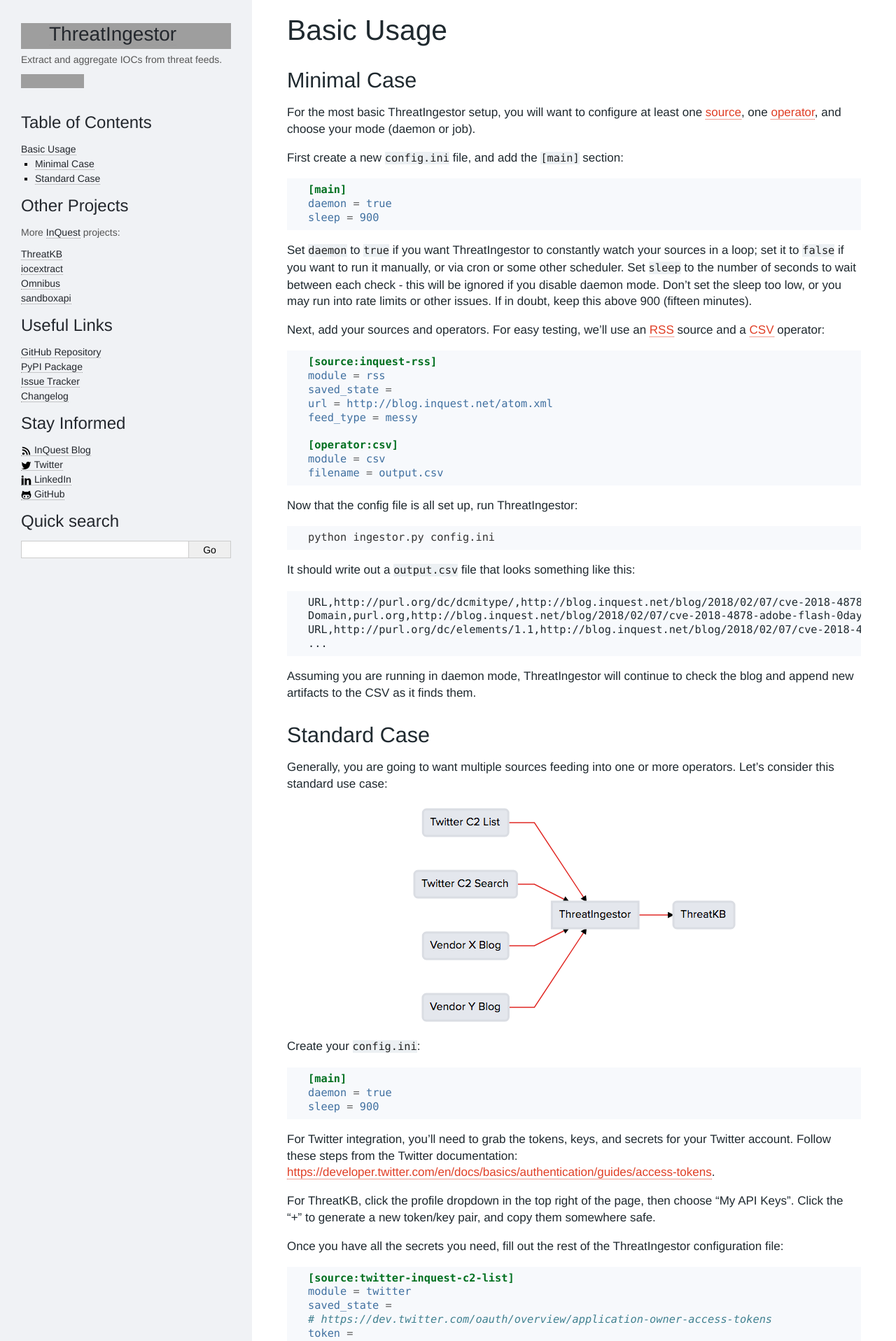
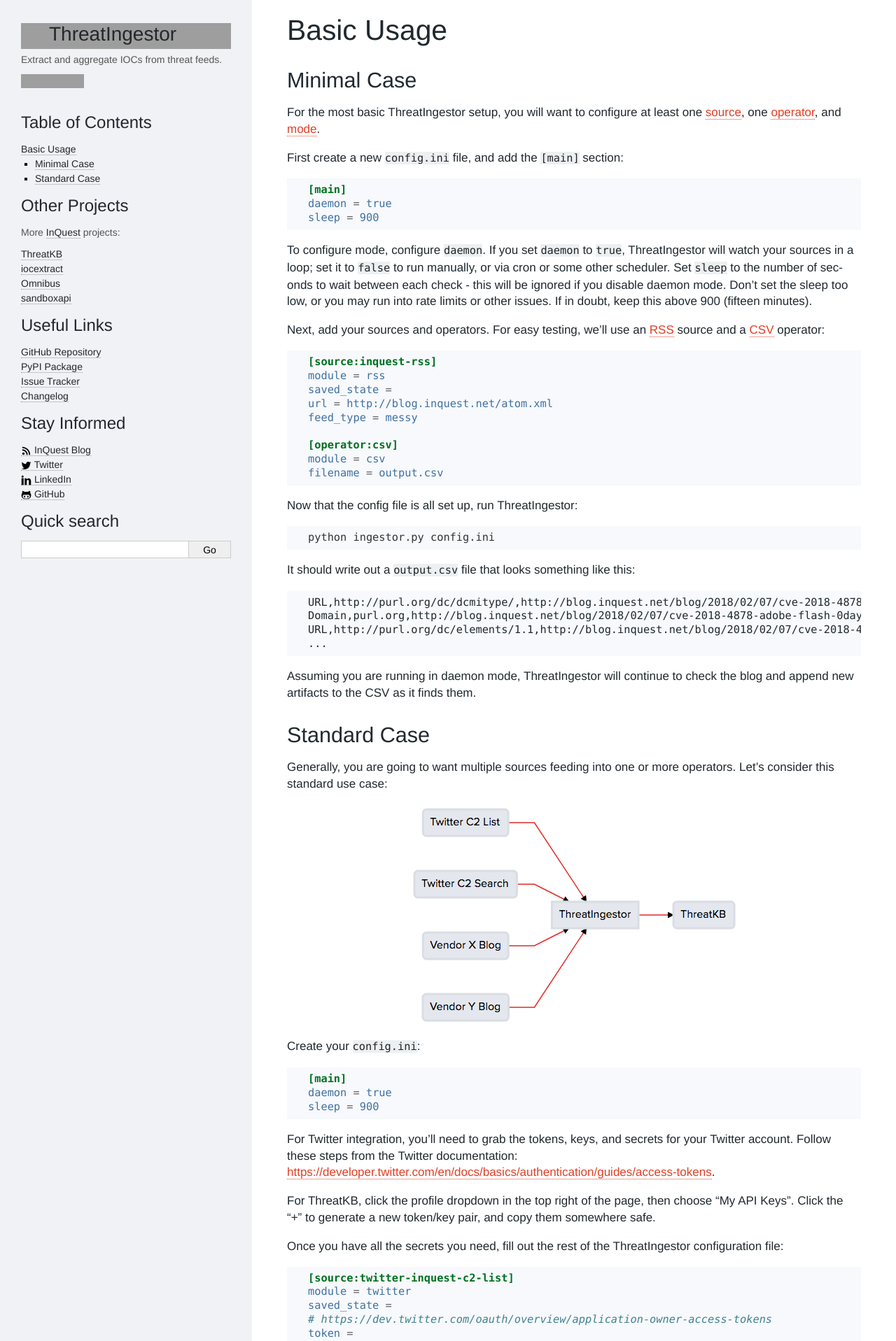
Before and after one commit to InQuest/ThreatIngestor, a Sphinx documentation site: the page built from docs/basicusage.rst, in a window 1280 px wide. Shown: the top 1917 px of the page at 70% size. Built offline with Sphinx 7.4.7, drawn with Linux system fonts in a browser that asks for light colours; some web fonts are replaced; grey boxes are pictures that could not be loaded.

Commit message:
reworded the mode section

```diff
--- a/docs/basicusage.rst
+++ b/docs/basicusage.rst
@@ -9,7 +9,7 @@
 ------------
 
 For the most basic ThreatIngestor setup, you will want to configure at least
-one :ref:`source <source-plugins>`, one :ref:`operator <operator-plugins>`, and choose your mode (daemon or job).
+one :ref:`source <source-plugins>`, one :ref:`operator <operator-plugins>`, and mode_.
 
 First create a new ``config.ini`` file, and add the ``[main]`` section:
 
@@ -19,10 +19,10 @@
     daemon = true
     sleep = 900
 
-Set ``daemon`` to ``true`` if you want ThreatIngestor to constantly watch
-your sources in a loop; set it to ``false`` if you want to run it manually,
-or via cron or some other scheduler. Set ``sleep`` to the number of seconds
-to wait between each check - this will be ignored if you disable daemon mode.
+.. _mode:
+To configure mode, configure ``daemon``. If you set ``daemon`` to ``true``, ThreatIngestor will watch
+your sources in a loop; set it to ``false`` to run manually, or via cron or some other scheduler.
+Set ``sleep`` to the number of seconds to wait between each check - this will be ignored if you disable daemon mode.
 Don't set the sleep too low, or you may run into rate limits or other issues.
 If in doubt, keep this above 900 (fifteen minutes).
 
```
